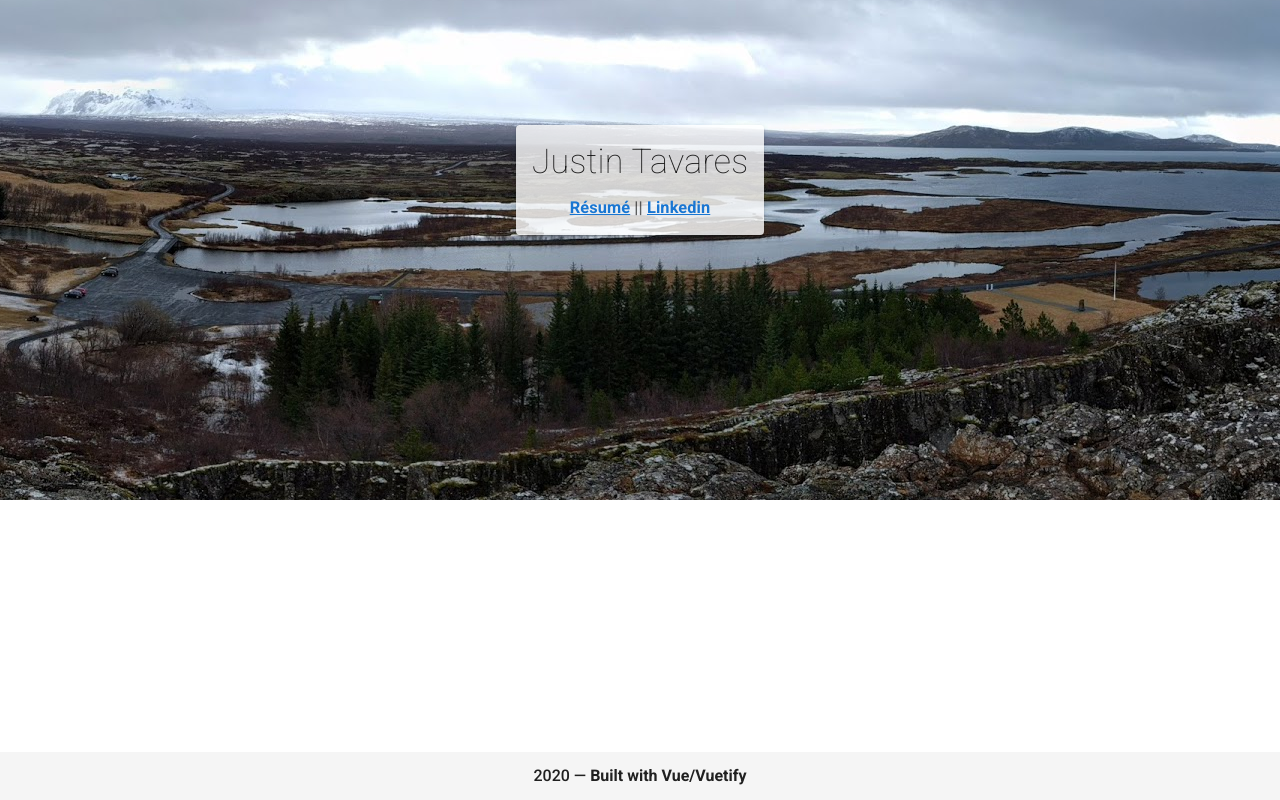
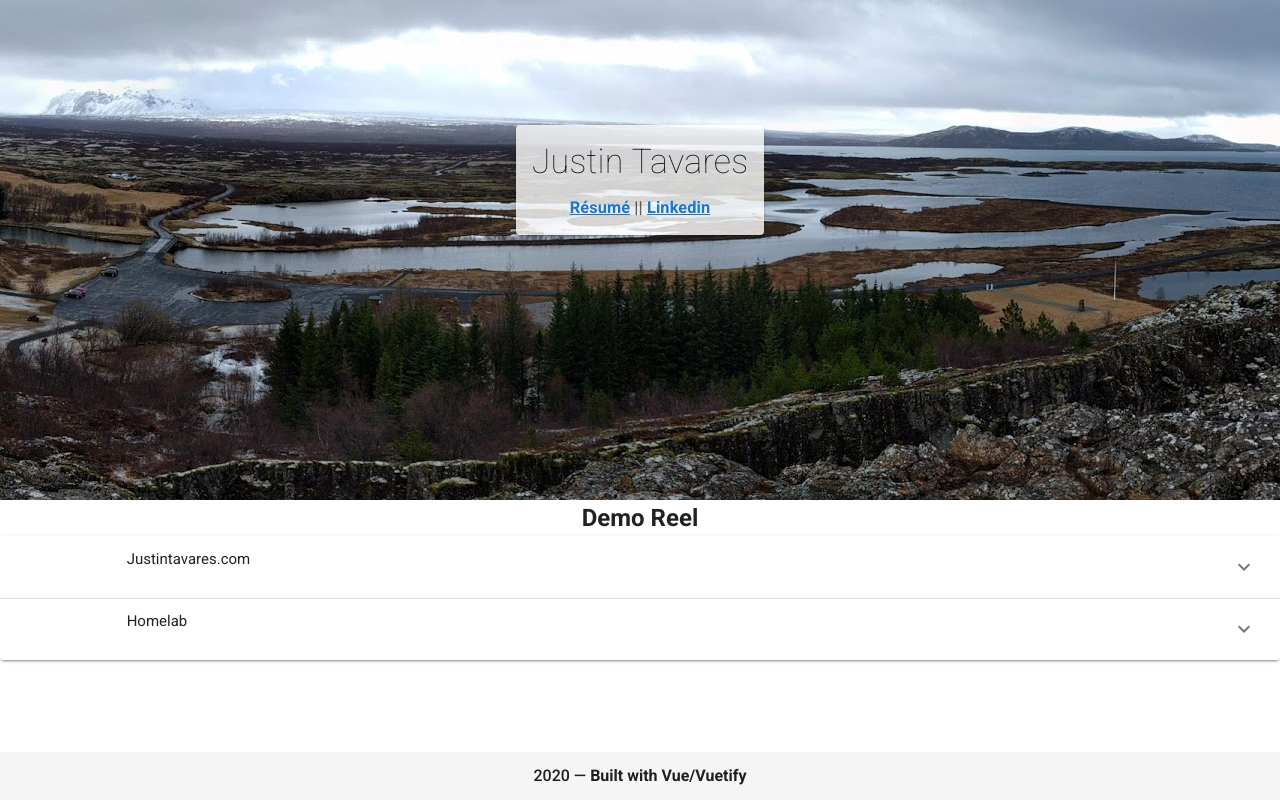
Before and after one commit to Jtav1/portfolio, a Vue app: page / in a window 1280 px wide. Built offline with nearby package versions, Linux system fonts and the light colour scheme.

Commit message:
portfolio page

```diff
--- a/src/App.vue
+++ b/src/App.vue
@@ -2,6 +2,8 @@
   <v-app>
     <v-content>
       <Homepage />
+      <span style="text-align:center;"><h2>Demo Reel</h2></span>
+      <Portfolio />
     </v-content>
      <v-footer
         app
@@ -21,12 +23,14 @@
 
 <script>
 import Homepage from "./components/Homepage";
+import Portfolio from "./components/Portfolio";
 
 export default {
   name: "App",
 
   components: {
-    Homepage
+    Homepage,
+    Portfolio
   },
 
   data: () => ({
--- /dev/null
+++ b/src/components/Portfolio.vue
@@ -0,0 +1,57 @@
+<template>
+  <div id="portfolio">
+    <v-expansion-panels>
+      <v-expansion-panel>
+        <v-expansion-panel-header>
+          <v-row>
+            <v-col cols="12" sm="1" md="1" lg="1" xl="1">
+              <v-img
+                src="../assets/jtav.png"
+                contain
+                height="30"
+                style="text-align:left;"
+              ></v-img>
+            </v-col>
+            <v-col cols="12" sm="1" md="1" lg="1" xl="1">
+              Justintavares.com
+            </v-col>
+          </v-row>
+        </v-expansion-panel-header>
+        <v-expansion-panel-content>
+          <span v-html="justintavaresContent"></span>
+        </v-expansion-panel-content>
+      </v-expansion-panel>
+
+      <v-expansion-panel>
+        <v-expansion-panel-header>
+          <v-row>
+            <v-col cols="12" sm="1" md="1" lg="1" xl="1">
+              <v-img
+                src="../assets/server.png"
+                contain
+                height="30"
+                style="text-align:left;"
+              ></v-img>
+            </v-col>
+            <v-col cols="12" sm="1" md="1" lg="1" xl="1">
+              Homelab
+            </v-col>
+          </v-row></v-expansion-panel-header
+        >
+        <v-expansion-panel-content>
+          <span v-html="homelabContent"></span>
+        </v-expansion-panel-content>
+      </v-expansion-panel>
+    </v-expansion-panels>
+  </div>
+</template>
+<script>
+export default {
+  data: () => ({
+    justintavaresContent: "<ul><li>",
+    homelabContent: "heyay ya"
+  })
+};
+</script>
+
+<style></style>
```
Also changed, not shown: src/assets/jtav.png (added), src/assets/server.png (added).
